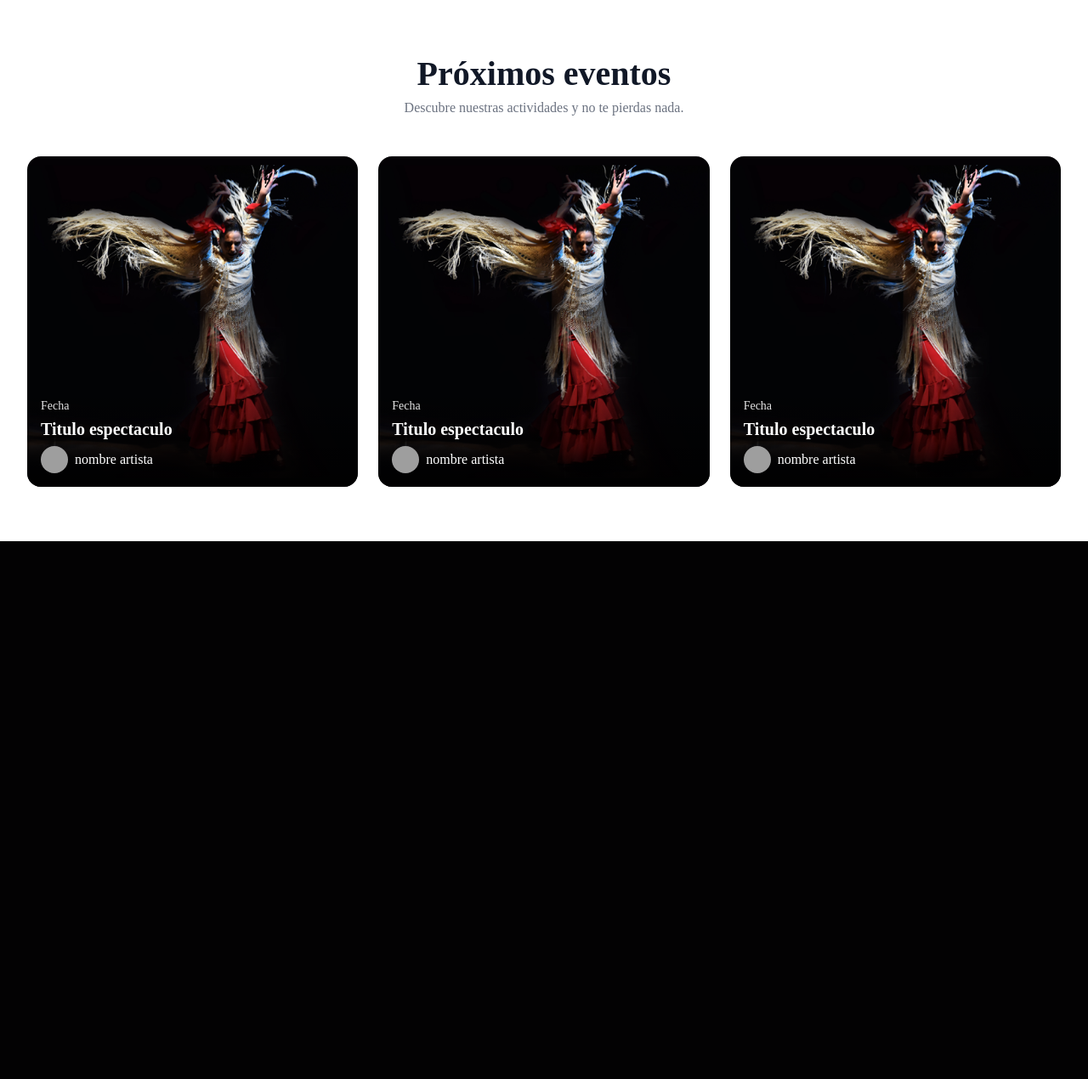
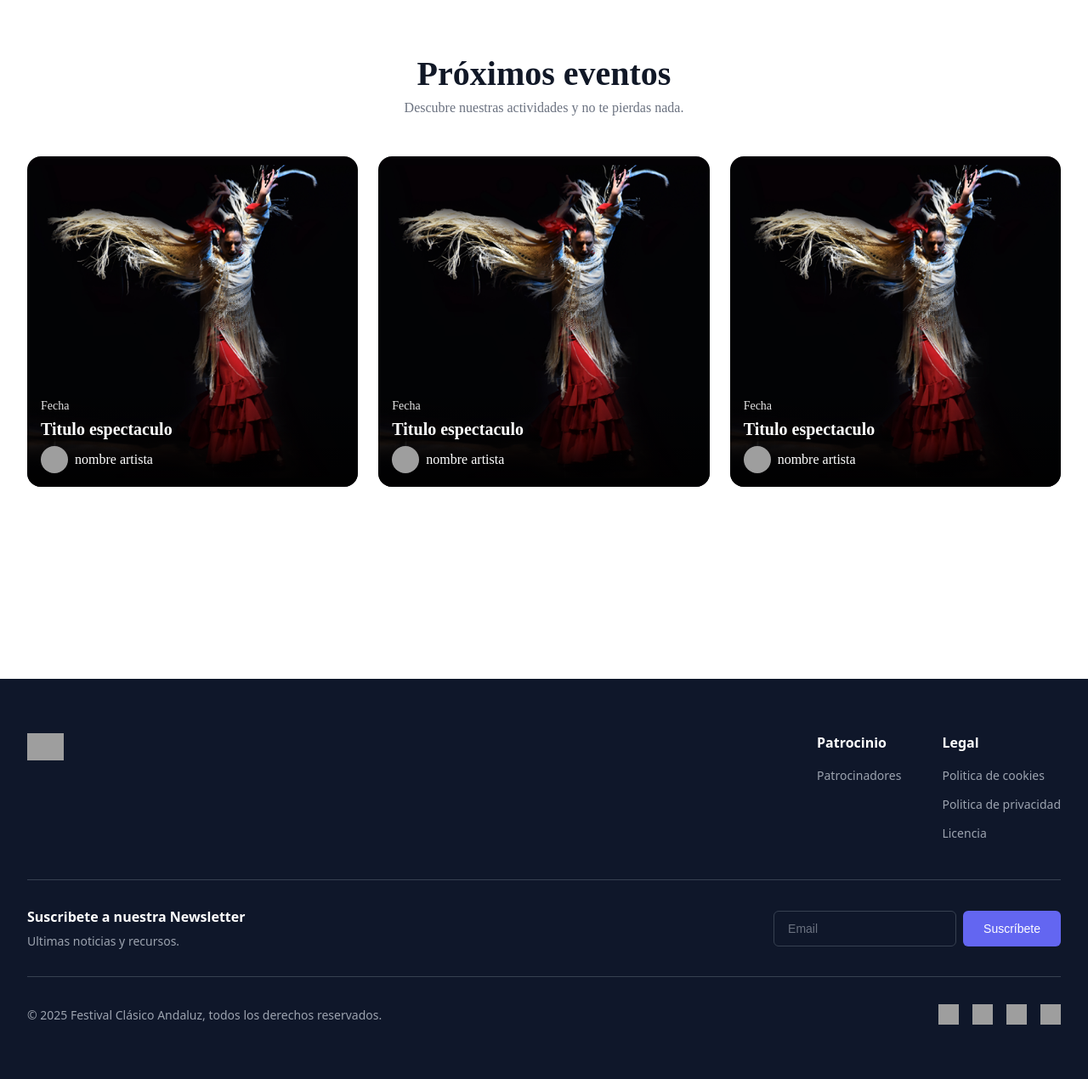
Before and after one commit to RaulSuero/NewWeb, a PHP site: page / in a window 1280 px wide. Shown: the part 801-2071 px from the top of the page at 85% size. Before the commit the page ends 1438 px from the top, so only its background shows below. Run offline with PHP 8.4, Linux system fonts and the light colour scheme; grey boxes are pictures that could not be loaded.

Commit message:
index completo
save index completo

```diff
--- a/index.css
+++ b/index-style.css
@@ -12,8 +12,8 @@ html, body {
 
 
 
-/* NAVBAR */
-.navbar {
+/* HEADER */
+.header {
   position: fixed;
   top: 0; left: 0;
   width: 100%;
@@ -57,7 +57,7 @@ html, body {
 }
 
 .nav-links a {
-  color: #fff;
+  color: white;
   text-decoration: none;
   font-weight: 500;
   transition: color .2s;
@@ -131,7 +131,7 @@ html, body {
 /* Botón principal */
 .hero__button {
   display: inline-block;
-  background-color: #6366f1; /* violeta similar a Tailwind indigo-500 */
+  background-color: #6366f1;
   color: #fff;
   font-weight: 500;
   text-decoration: none;
@@ -141,7 +141,7 @@ html, body {
 }
 
 .hero__button:hover {
-  background-color: #4f46e5; /* un poco más oscuro */
+  background-color: #4f46e5;
 }
 
 
@@ -150,6 +150,7 @@ html, body {
 .events-section {
   padding: 4rem 2rem;
   background: #fff;
+  height: 100vh;
 }
 
 .events-header {
@@ -249,3 +250,159 @@ html, body {
   font-size: 1.25rem;
   font-weight: 600;
 }
+
+
+
+/* FOOTER */
+.footer {
+  background-color: #0f172a;       /* dark navy */
+  color: #e5e7eb;                  /* light gray */
+  padding: 4rem 2rem;
+  font-family: system-ui, sans-serif;
+}
+
+/* Center & max-width */
+.footer-container {
+  max-width: 80rem;
+  margin: 0 auto;
+}
+
+/* Top section */
+.footer-top {
+  display: flex;
+  flex-wrap: wrap;
+  justify-content: space-between;
+  align-items: flex-start;
+  gap: 2rem;
+}
+
+/* Logo */
+.footer-logo img {
+  height: 2rem;
+}
+
+/* Links */
+.footer-links {
+  display: flex;
+  flex-wrap: wrap;
+  gap: 3rem;
+}
+
+.footer-column h4 {
+  margin-bottom: 1rem;
+  font-size: 1rem;
+  font-weight: 600;
+  color: #fff;
+}
+
+.footer-column ul {
+  list-style: none;
+  padding: 0;
+  margin: 0;
+}
+
+.footer-column li {
+  margin-bottom: 0.75rem;
+}
+
+.footer-column a {
+  color: #9ca3af;
+  font-size: 0.875rem;
+  text-decoration: none;
+  transition: color 0.2s;
+}
+.footer-column a:hover {
+  color: #fff;
+}
+
+/* Divider */
+.footer-divider {
+  border: none;
+  border-top: 1px solid #374151;
+  margin: 2rem 0;
+}
+
+/* Newsletter */
+.footer-newsletter {
+  display: flex;
+  flex-wrap: wrap;
+  justify-content: space-between;
+  align-items: center;
+  gap: 2rem;
+}
+
+.newsletter-text h3 {
+  margin: 0 0 0.5rem;
+  font-size: 1rem;
+  font-weight: 600;
+  color: #fff;
+}
+.newsletter-text p {
+  margin: 0;
+  font-size: 0.875rem;
+  color: #9ca3af;
+}
+
+.newsletter-form {
+  display: flex;
+  gap: 0.5rem;
+}
+
+.newsletter-form input {
+  flex: 1;
+  padding: 0.75rem 1rem;
+  border: 1px solid #374151;
+  border-radius: 0.375rem;
+  background: transparent;
+  color: #fff;
+  font-size: 0.875rem;
+}
+.newsletter-form input::placeholder {
+  color: #6b7280;
+}
+.newsletter-form button {
+  padding: 0.75rem 1.5rem;
+  background-color: #6366f1;
+  color: #fff;
+  border: none;
+  border-radius: 0.375rem;
+  font-size: 0.875rem;
+  font-weight: 500;
+  cursor: pointer;
+  transition: background-color 0.2s;
+}
+.newsletter-form button:hover {
+  background-color: #4f46e5;
+}
+
+/* Bottom section */
+.footer-bottom {
+  display: flex;
+  flex-wrap: wrap;
+  justify-content: space-between;
+  align-items: center;
+  gap: 1rem;
+}
+
+.footer-bottom p {
+  margin: 0;
+  font-size: 0.875rem;
+  color: #9ca3af;
+}
+
+.social-icons {
+  list-style: none;
+  display: flex;
+  gap: 1rem;
+  margin: 0;
+  padding: 0;
+}
+
+.social-icons li img {
+  display: block;
+  width: 1.5rem;
+  height: 1.5rem;
+}
+
+
+/* TEST LOOP */
--- a/index.html
+++ b/index.html
@@ -3,12 +3,12 @@
 <head>
     <meta charset="UTF-8">
     <meta name="viewport" content="width=device-width, initial-scale=1.0">
-    <link rel="stylesheet" href="index.css">
+    <link rel="stylesheet" href="index-style.css">
     <title>Document</title>
 </head>
 <body>
-    <!-- NavBar -->
-    <nav class="navbar">
+    <!-- Header -->
+    <header class="header">
         <div class="container">
             <div class="inner">
                 <!-- Logo -->
@@ -19,13 +19,14 @@
                 <!-- Enlaces -->
                 <div class="nav-links">
                     <a href="index.html">Inicio</a>
-                    <a href="">Eventos</a>
+                    <a href="eventos.html">Eventos</a>
                     <a href="">Patrocinadores</a>
                     <a href="">Legales</a>
                 </div>
             </div>
         </div>
-    </nav>
+    </header>
+
 
     <!-- Hero -->
     <section class="hero">
@@ -70,7 +71,7 @@
                     </div>
                     <h3 class="event-title">Titulo espectaculo</h3>
                     <div class="event-speaker">
-                        <img src="ponente1.jpg" alt="Foto del ponente">
+                        <img src="ponente1.jpg" alt="Foto del artista">
                         <div class="speaker-info">
                             <span class="name">nombre artista</span>
                         </div>
@@ -87,7 +88,7 @@
                     </div>
                     <h3 class="event-title">Titulo espectaculo</h3>
                     <div class="event-speaker">
-                        <img src="ponente2.jpg" alt="Foto del ponente">
+                        <img src="ponente2.jpg" alt="Foto del artista">
                         <div class="speaker-info">
                             <span class="name">nombre artista</span>
                         </div>
@@ -104,7 +105,7 @@
                     </div>
                     <h3 class="event-title">Titulo espectaculo</h3>
                     <div class="event-speaker">
-                        <img src="ponente3.jpg" alt="Foto del ponente">
+                        <img src="ponente3.jpg" alt="Foto del artista">
                         <div class="speaker-info">
                             <span class="name">nombre artista</span>
                         </div>
@@ -115,5 +116,60 @@
     </section>
 
 
+    <!-- Footer-->
+    <footer class="footer">
+        <div class="footer-container">
+            <!-- === Top: logo + links === -->
+            <div class="footer-top">
+                <div class="footer-logo">
+                    <img src="/path/to/logo.svg" alt="Logo">
+                </div>
+                <div class="footer-links">
+                    <div class="footer-column">
+                        <h4>Patrocinio</h4>
+                        <ul>
+                            <li><a href="#">Patrocinadores</a></li>
+                        </ul>
+                    </div>
+                    <div class="footer-column">
+                        <h4>Legal</h4>
+                        <ul>
+                            <li><a href="#">Politica de cookies</a></li>
+                            <li><a href="#">Politica de privacidad</a></li>
+                            <li><a href="#">Licencia</a></li>
+                        </ul>
+                    </div>
+                </div>
+            </div>
+
+            <hr class="footer-divider">
+
+            <!-- === Newsletter === -->
+            <div class="footer-newsletter">
+                <div class="newsletter-text">
+                    <h3>Suscribete a nuestra Newsletter</h3>
+                    <p>Ultimas noticias y recursos.</p>
+                </div>
+                <form class="newsletter-form">
+                    <input type="email" placeholder="Email" required>
+                    <button type="submit">Suscríbete</button>
+                </form>
+            </div>
+
+            <hr class="footer-divider">
+
+            <!-- === Bottom: copyright + social === -->
+            <div class="footer-bottom">
+                <p>© 2025 Festival Clásico Andaluz, todos los derechos reservados.</p>
+                <ul class="social-icons">
+                    <li><a href="#"><img src="/path/to/facebook.svg" alt="Facebook"></a></li>
+                    <li><a href="#"><img src="/path/to/instagram.svg" alt="Instagram"></a></li>
+                    <li><a href="#"><img src="/path/to/x.svg" alt="X"></a></li>
+                    <li><a href="#"><img src="/path/to/youtube.svg" alt="YouTube"></a></li>
+                </ul>
+            </div>
+        </div>
+    </footer>
+
 </body>
 </html>
```
Also changed, not shown: eventos-style.css (added, +132 -0 lines), eventos.html (added, +158 -0 lines), 1 other file.
